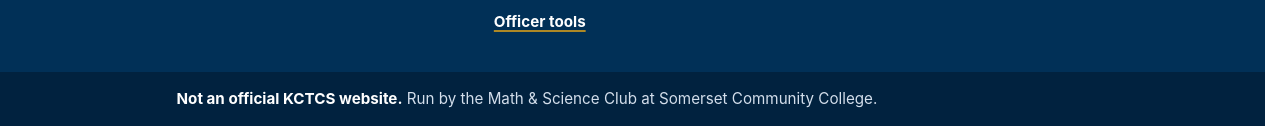
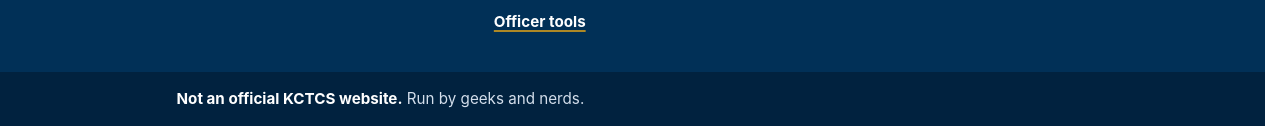
Before and after one commit to Justin83/biology-at-scc, a plain HTML site: page msclub/event/index.html in a window 1280 px wide. Shown: the part 674-800 px from the top of the page. Drawn offline with Linux system fonts and the light colour scheme; no server answers.

Commit message:
Club footer: "Run by geeks and nerds."
Justin's call: the line after "Not an official KCTCS website." now reads
"Run by geeks and nerds." instead of "Run by the Math & Science Club at
Somerset Community College." on all seven club pages.

Co-Authored-By: Claude Opus 5.5 <noreply@anthropic.com>
Claude-Session: https://claude.ai/code/session_01JeV3LqXkBQSt2zEKNttaKW

```diff
--- a/msclub/event/index.html
+++ b/msclub/event/index.html
@@ -59,7 +59,7 @@
     </div>
   </div>
   <div class="club-footer-base">
-    <div class="wrap"><p><strong>Not an official KCTCS website.</strong> Run by the Math &amp; Science Club at Somerset Community College.</p></div>
+    <div class="wrap"><p><strong>Not an official KCTCS website.</strong> Run by geeks and nerds.</p></div>
   </div>
 </footer>
 <script src="../assets/club.js" defer></script>
```
Also changed, not shown: msclub/events/steam-day-2027/index.html (+1 -1 lines), msclub/index.html (+1 -1 lines), msclub/officers/index.html (+1 -1 lines), msclub/qr/index.html (+1 -1 lines), msclub/schedule/index.html (+1 -1 lines), msclub/signup/index.html (+1 -1 lines).
